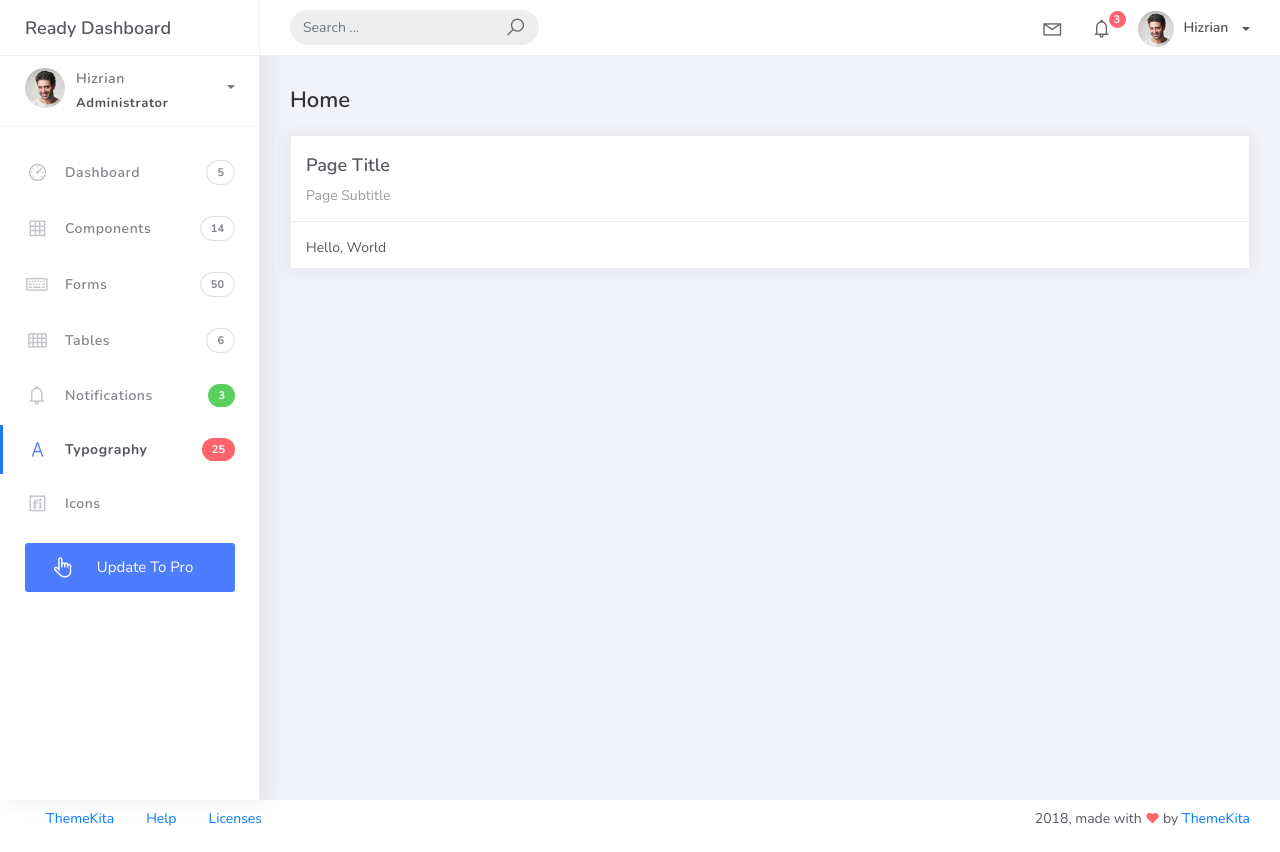
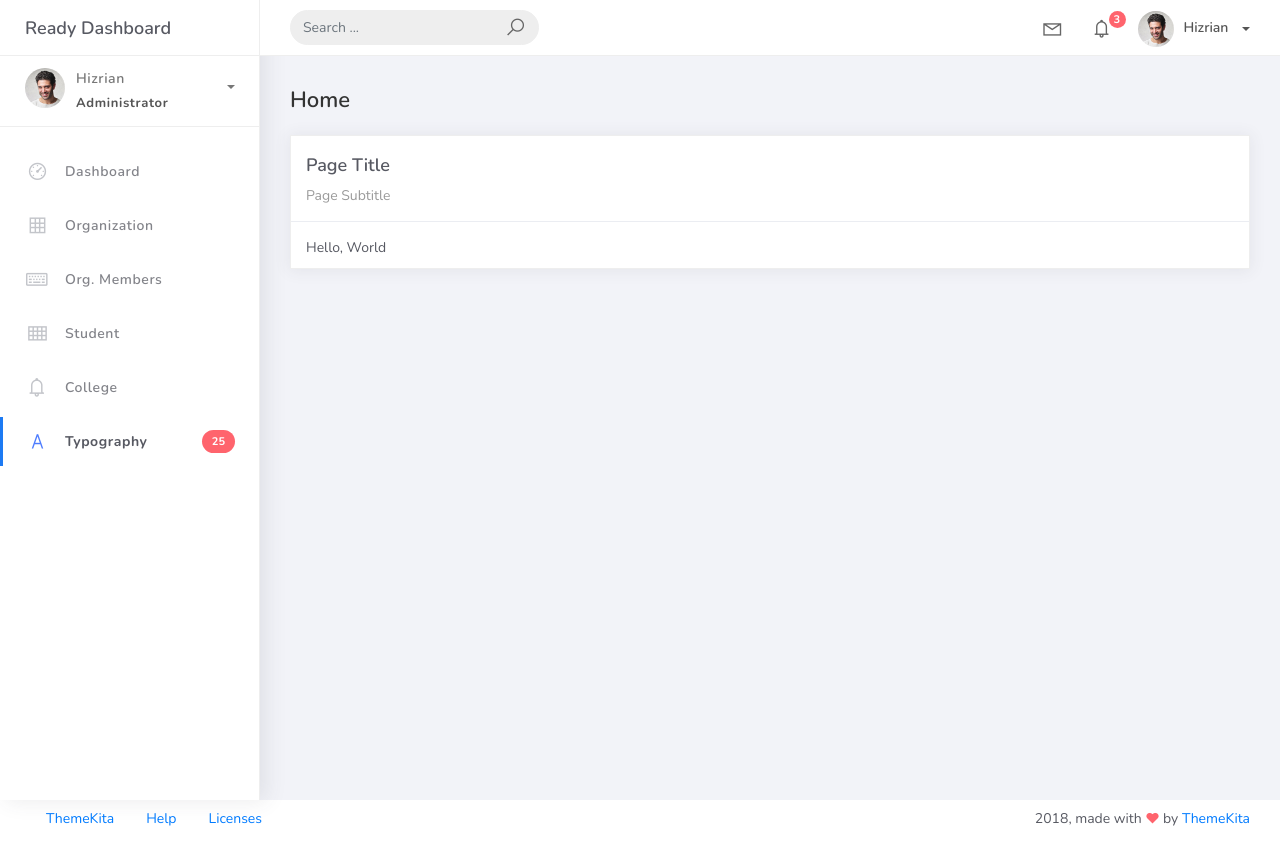
Before and after one commit to Pandasaez/Django, a Django app: page / in a window 1280 px wide. Run offline with Django 5.2, Linux system fonts and the light colour scheme; some libraries are stand-ins or nearby versions.

Commit message:
DJANGO4 PART 1

```diff
--- a/PSUSphere/projectsite/templates/base.html
+++ b/PSUSphere/projectsite/templates/base.html
@@ -104,11 +104,11 @@
 							</ul>
 						</li>
 						<li class="nav-item dropdown">
-							<a class="dropdown-toggle profile-pic" data-toggle="dropdown" href="#" aria-expanded="false"> <img src="../assets/img/profile.jpg" alt="user-img" width="36" class="img-circle"><span >Hizrian</span></span> </a>
+							<a class="dropdown-toggle profile-pic" data-toggle="dropdown" href="#" aria-expanded="false"> <img src="{% static 'img/profile.jpg' %}" alt="user-img" width="36" class="img-circle"><span >Hizrian</span></span> </a>
 							<ul class="dropdown-menu dropdown-user">
 								<li>
 									<div class="user-box">
-										<div class="u-img"><img src="../assets/img/profile.jpg" alt="user"></div>
+										<div class="u-img"><img src="{% static 'img/profile.jpg' %}" alt="user"></div>
 										<div class="u-text">
 											<h4>Hizrian</h4>
 											<p class="text-muted">hello@themekita.com</p><a href="profile.html" class="btn btn-rounded btn-danger btn-sm">View Profile</a></div>
@@ -133,7 +133,7 @@
 				<div class="scrollbar-inner sidebar-wrapper">
 					<div class="user">
 						<div class="photo">
-							<img src="../assets/img/profile.jpg">
+							<img src="{% static 'img/profile.jpg' %}">
 						</div>
 						<div class="info">
 							<a class="" data-toggle="collapse" href="#collapseExample" aria-expanded="true">
@@ -171,35 +171,34 @@
 							<a href="index.html">
 								<i class="la la-dashboard"></i>
 								<p>Dashboard</p>
-								<span class="badge badge-count">5</span>
+
 							</a>
 						</li>
 						<li class="nav-item">
 							<a href="components.html">
 								<i class="la la-table"></i>
-								<p>Components</p>
-								<span class="badge badge-count">14</span>
+								<p>Organization</p>
 							</a>
 						</li>
 						<li class="nav-item">
 							<a href="forms.html">
 								<i class="la la-keyboard-o"></i>
-								<p>Forms</p>
-								<span class="badge badge-count">50</span>
+								<p>Org. Members</p>
+
 							</a>
 						</li>
 						<li class="nav-item">
 							<a href="tables.html">
 								<i class="la la-th"></i>
-								<p>Tables</p>
-								<span class="badge badge-count">6</span>
+								<p>Student</p>
+
 							</a>
 						</li>
 						<li class="nav-item">
 							<a href="notifications.html">
 								<i class="la la-bell"></i>
-								<p>Notifications</p>
-								<span class="badge badge-success">3</span>
+								<p>College</p>
+
 							</a>
 						</li>
 						<li class="nav-item active">
@@ -209,18 +208,7 @@
 								<span class="badge badge-danger">25</span>
 							</a>
 						</li>
-						<li class="nav-item">
-							<a href="icons.html">
-								<i class="la la-fonticons"></i>
-								<p>Icons</p>
-							</a>
-						</li>
-						<li class="nav-item update-pro">
-							<button  data-toggle="modal" data-target="#modalUpdate">
-								<i class="la la-hand-pointer-o"></i>
-								<p>Update To Pro</p>
-							</button>
-						</li>
+
 					</ul>
 				</div>
 			</div>
```
